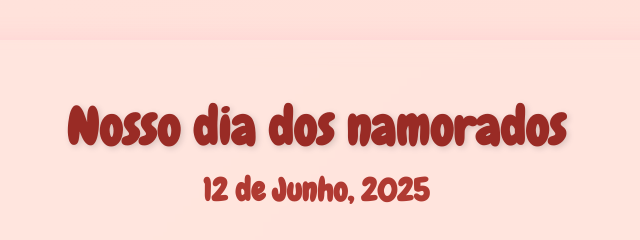
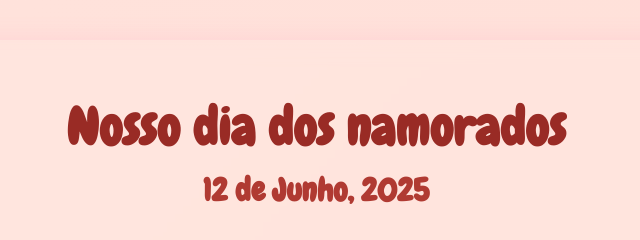
Before and after one commit to CaioNotini/teste, a plain HTML site: page index.html in a window 1280 px wide. Shown: the top 240 px of the page, 324-964 px from the left. Drawn offline with Linux system fonts and the light colour scheme.

Commit message:
mensagem

```diff
--- a/assests/css/style.css
+++ b/assests/css/style.css
@@ -83,7 +83,6 @@ body {
   font-weight: 700;
   color: #992b25; /* mantém sua cor original */
   margin-bottom: 16px;
-  text-shadow: 2px 2px 6px rgba(0, 0, 0, 0.15);
   line-height: 1.1;
   letter-spacing: 0.5px;
 }
```
